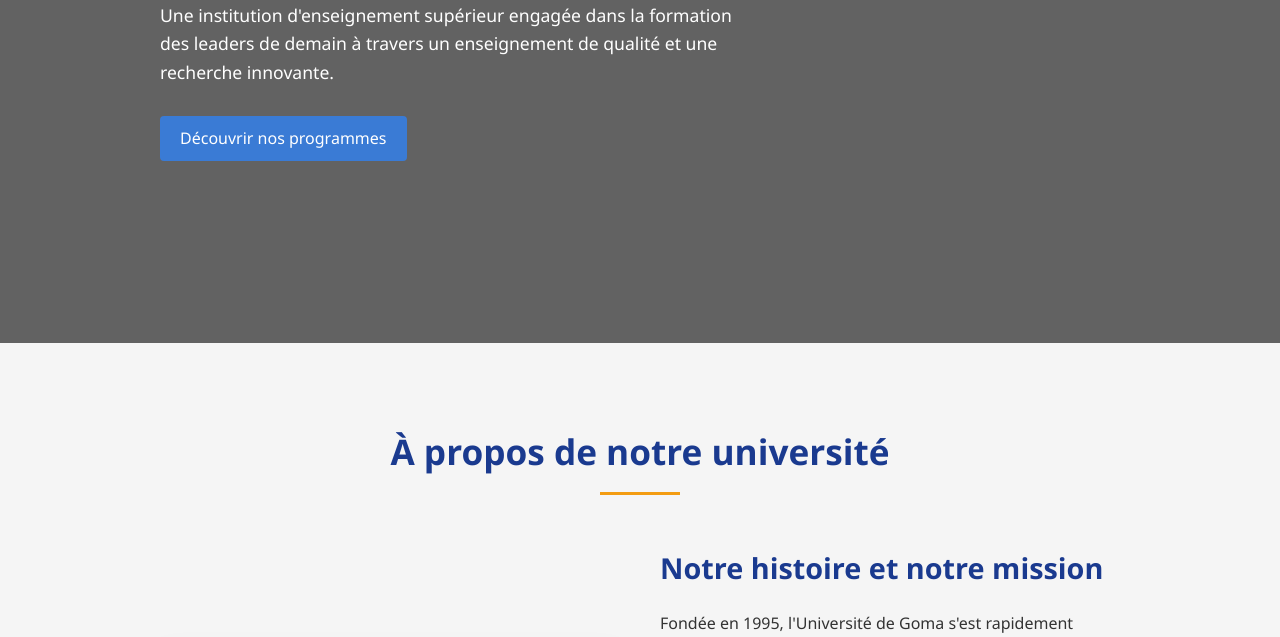
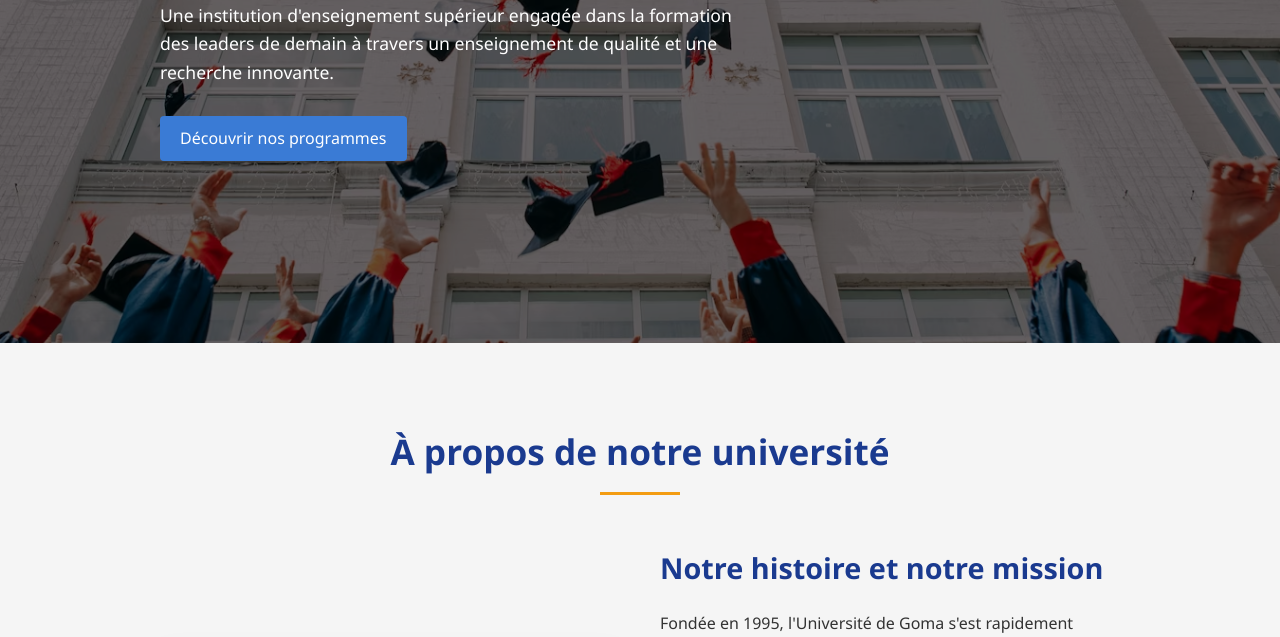
Before and after one commit to Bismarcke8/universite-polytechnique-goma, a plain HTML site: page index.html in a window 1280 px wide. Shown: the part 503-1140 px from the top of the page. Drawn offline with Linux system fonts and the light colour scheme.

Commit message:
Update index.html
mise a jour

```diff
--- a/index.html
+++ b/index.html
@@ -97,7 +97,7 @@
 
         /* Hero Section */
         .hero {
-            background: url('./tools/img/img.jpg') no-repeat center center/cover;
+            background: url('./PROJET UPD/tools/img/img.jpg') no-repeat center center/cover;
             height: 80vh;
             display: flex;
             align-items: center;
```
